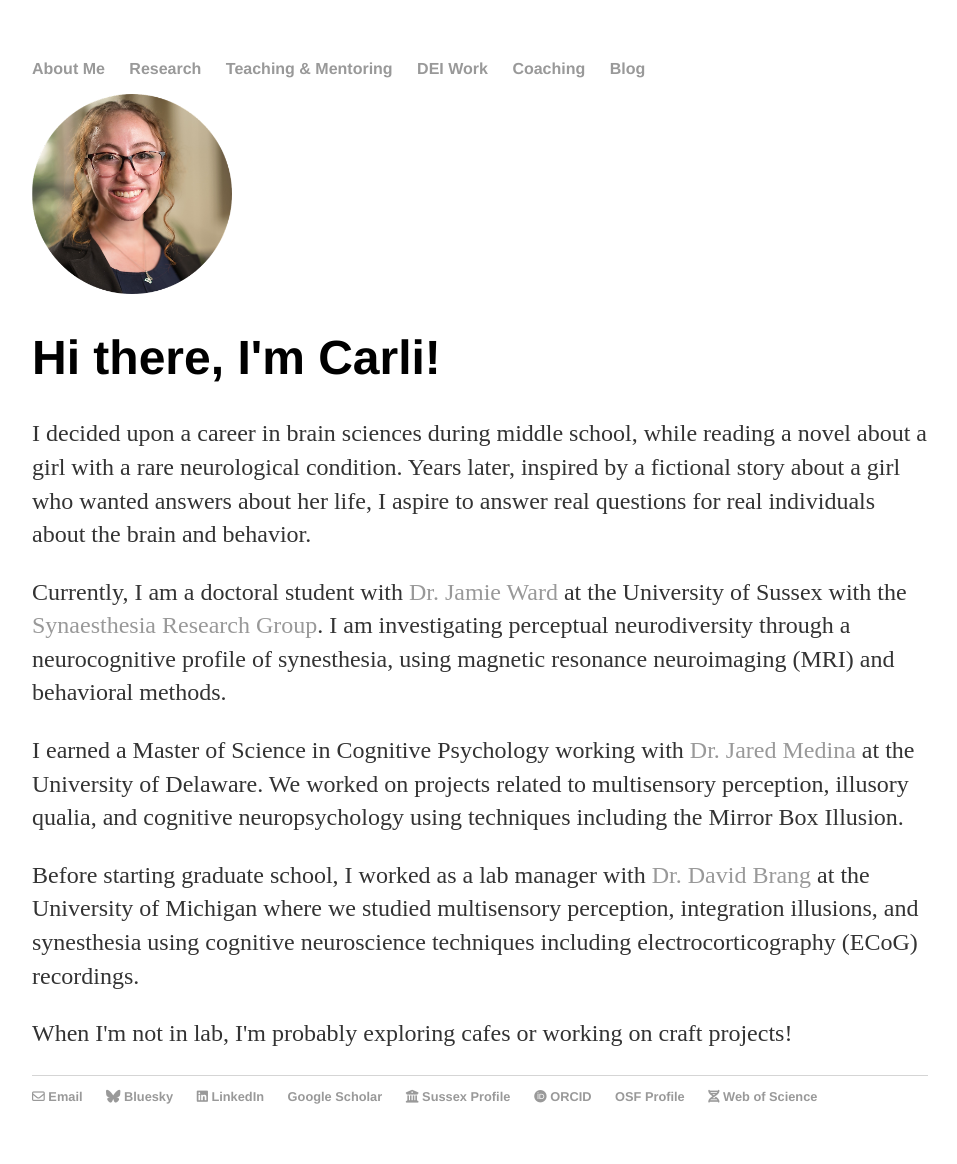
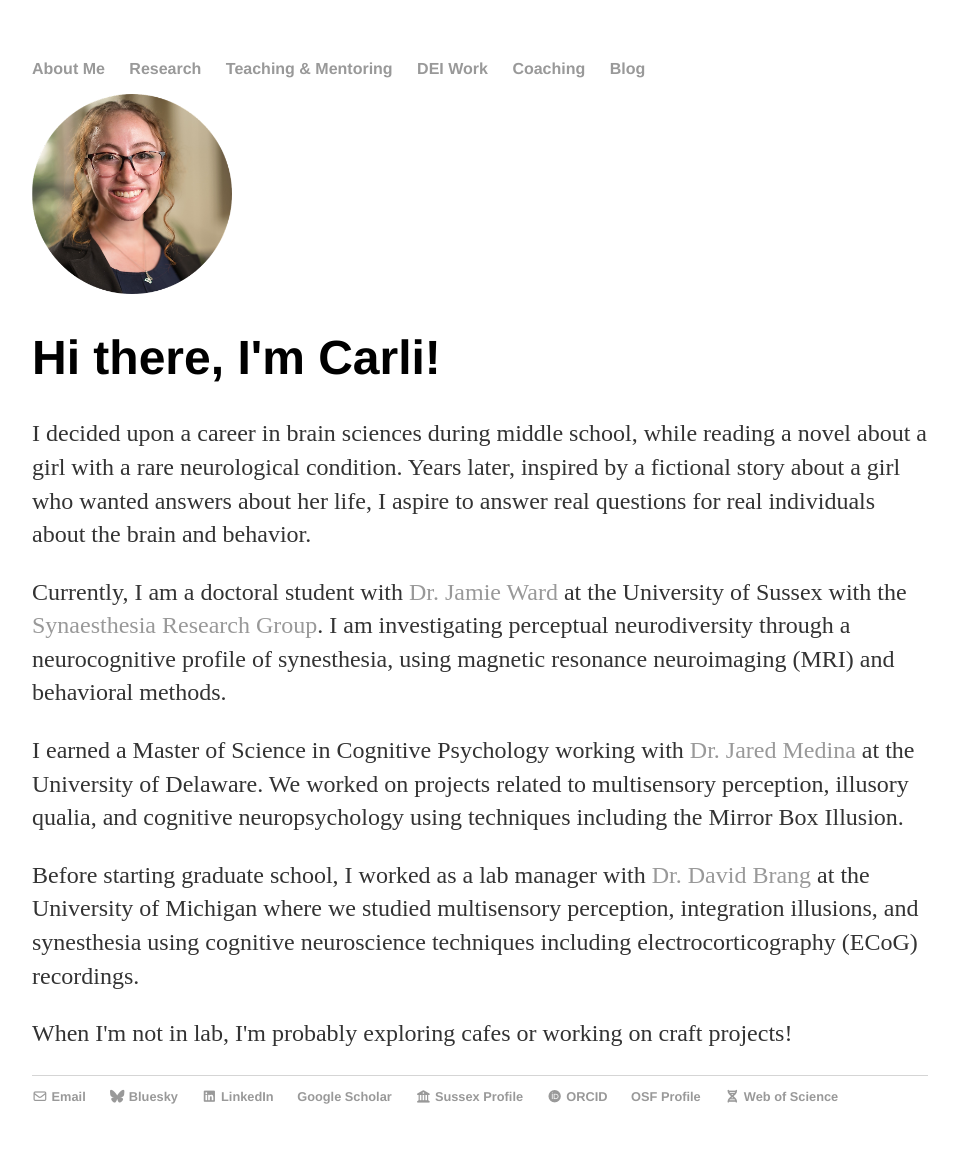
Before and after one commit to cdfine/cdfine.github.io, a Jekyll site: the page built from index.html, in a window 1280 px wide. Shown: the whole page, without its empty margins (160-1117 px from the left). Built offline with Jekyll 4.4.1, drawn with Linux system fonts in a browser that asks for light colours; nearby versions of some CDN libraries; a style sheet for code colours, icons or effects is not loaded.

Commit message:
Update default.html
font awesome version

```diff
--- a/_layouts/default.html
+++ b/_layouts/default.html
@@ -5,7 +5,7 @@
 		<!-- link to main stylesheet -->
 		<link rel="stylesheet" type="text/css" href="/css/main.css">
 		<link rel="stylesheet" href="https://cdn.jsdelivr.net/npm/academicons@1.8.6/css/academicons.min.css">
-		<link rel="stylesheet" href="https://cdnjs.cloudflare.com/ajax/libs/font-awesome/6.5.0/css/all.min.css">
+		<link rel="stylesheet" href="https://cdnjs.cloudflare.com/ajax/libs/font-awesome/7.2.0/css/all.min.css">
 	</head>
 	<body>
 		<nav>
```
